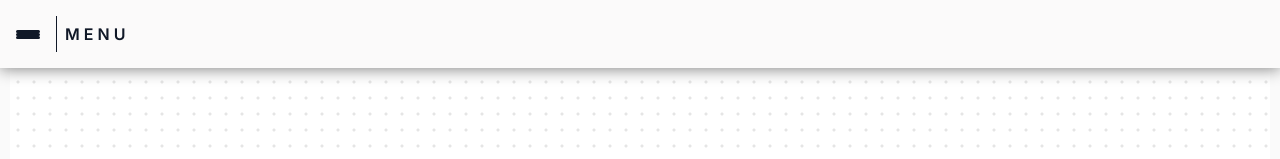
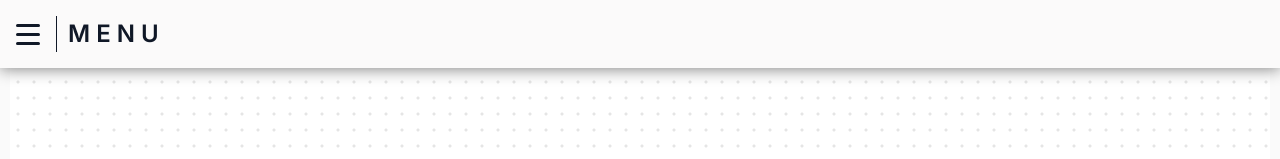
Before and after one commit to snatzehua/portfolio, a Next.js app in the folder my-portfolio/: page /about in a window 1280 px wide. Shown: the top 159 px of the page. Built offline with nearby package versions, Linux system fonts and the light colour scheme.

Commit message:
kieran/css-fix-attempt02

```diff
--- a/my-portfolio/src/components/navbar/styles.css
+++ b/my-portfolio/src/components/navbar/styles.css
@@ -25,7 +25,7 @@
 .burger-menu {
   display: flex;
   flex-direction: column;
-  gap: 6; /* Equivalent to space-y-1 */
+  gap: 6px; /* Equivalent to space-y-1 */
   align-items: center; /* Centers items */
   justify-content: center;
 }
@@ -47,9 +47,9 @@
 }
 
 .menu-text {
-  padding-left: 3;
+  padding-left: 3px;
   font-weight: 600;
-  font-size: 24;
+  font-size: 24px;
 }
 
 .menu-dropdown-wrapper {
```
